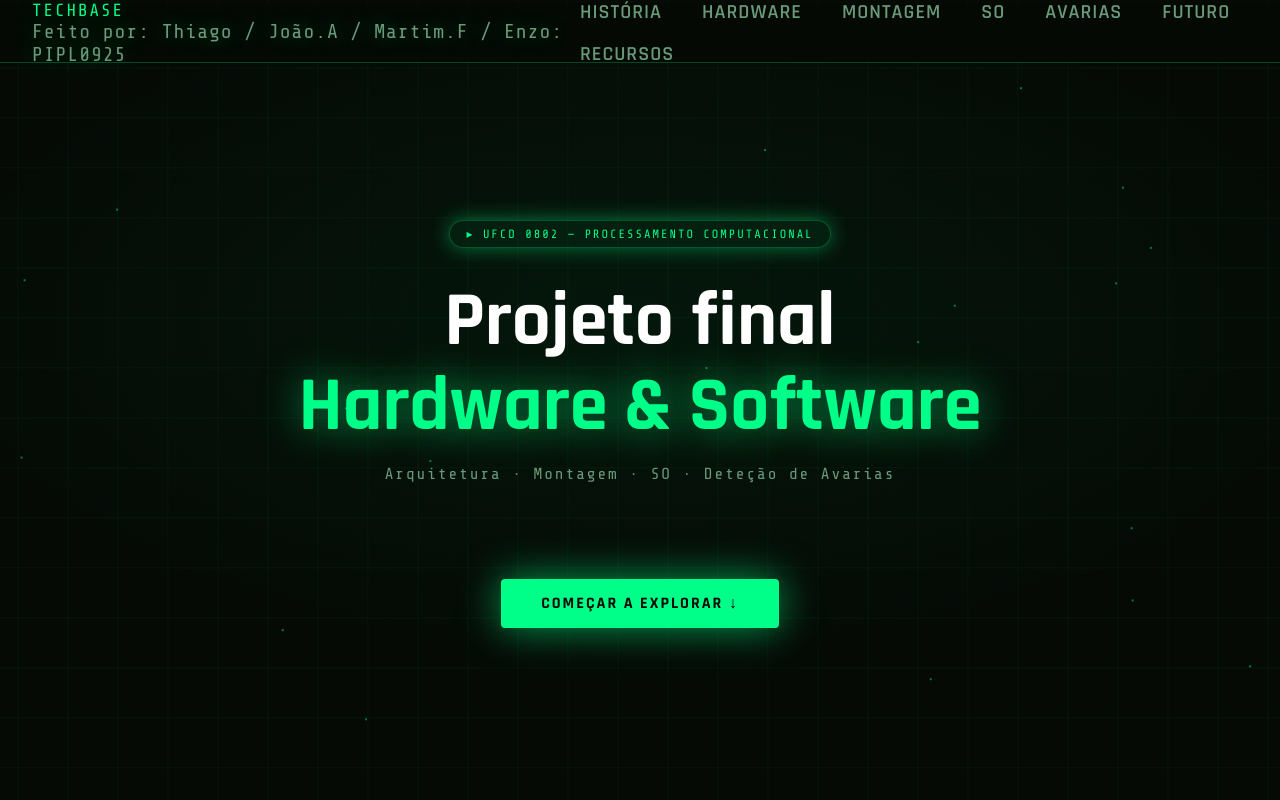
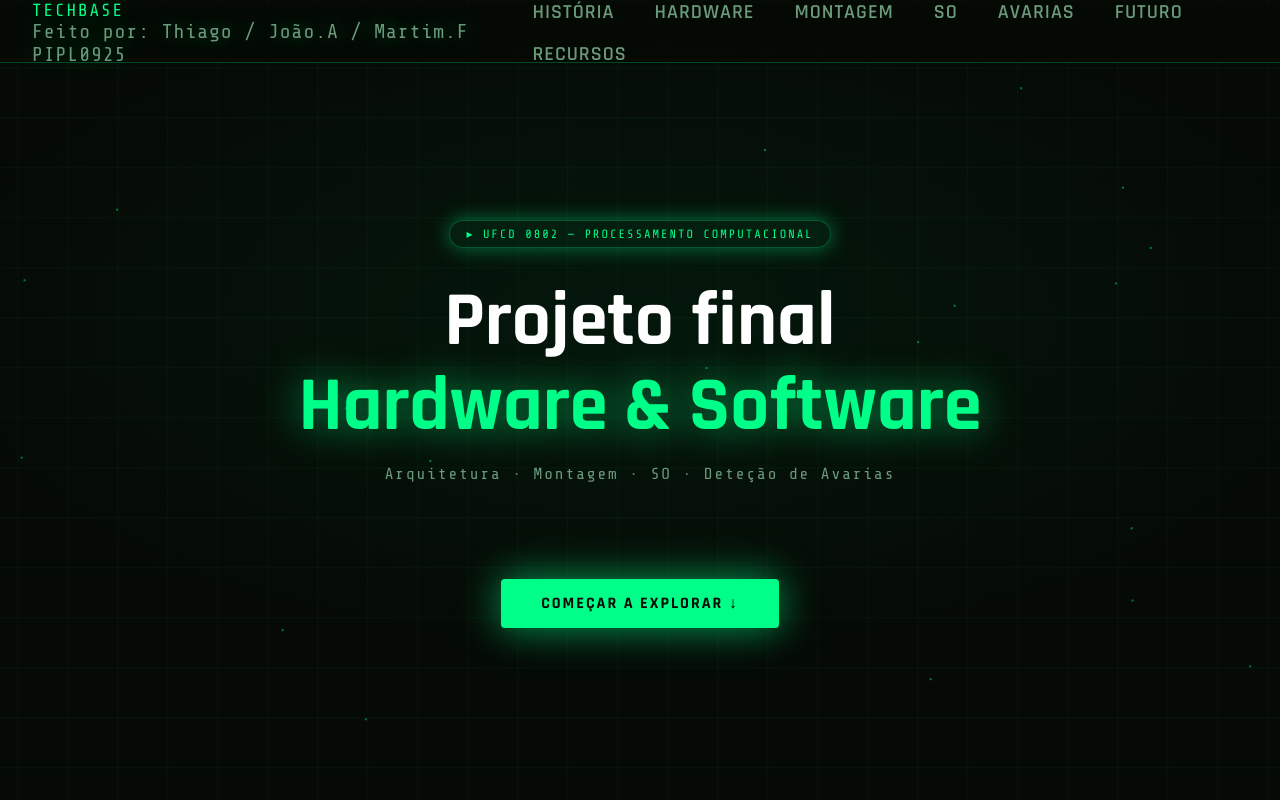
Before and after one commit to thigregoln-alt/Projeto_Final_PIPL0925, a plain HTML site: page Projeto_Final.html in a window 1280 px wide. Shown: the top 800 px of the page. Drawn offline with nearby package versions, Linux system fonts and the light colour scheme.

Commit message:
Update Projeto_Final.html

```diff
--- a/Projeto_Final.html
+++ b/Projeto_Final.html
@@ -577,7 +577,7 @@ function videoContainer(src, title) {
 function renderNav() {
   const nav = document.getElementById('nav-root');
   const logo = el('div', { className: 'nav-logo' }, 'TECHBASE');
-  const sub = el('span', {}, 'Feito por: Thiago / João.A / Martim.F / Enzo: PIPL0925');
+  const sub = el('span', {}, 'Feito por: Thiago / João.A / Martim.F  PIPL0925');
   logo.append(sub);
 
   const ul = el('ul', { className: 'nav-links' });
```
